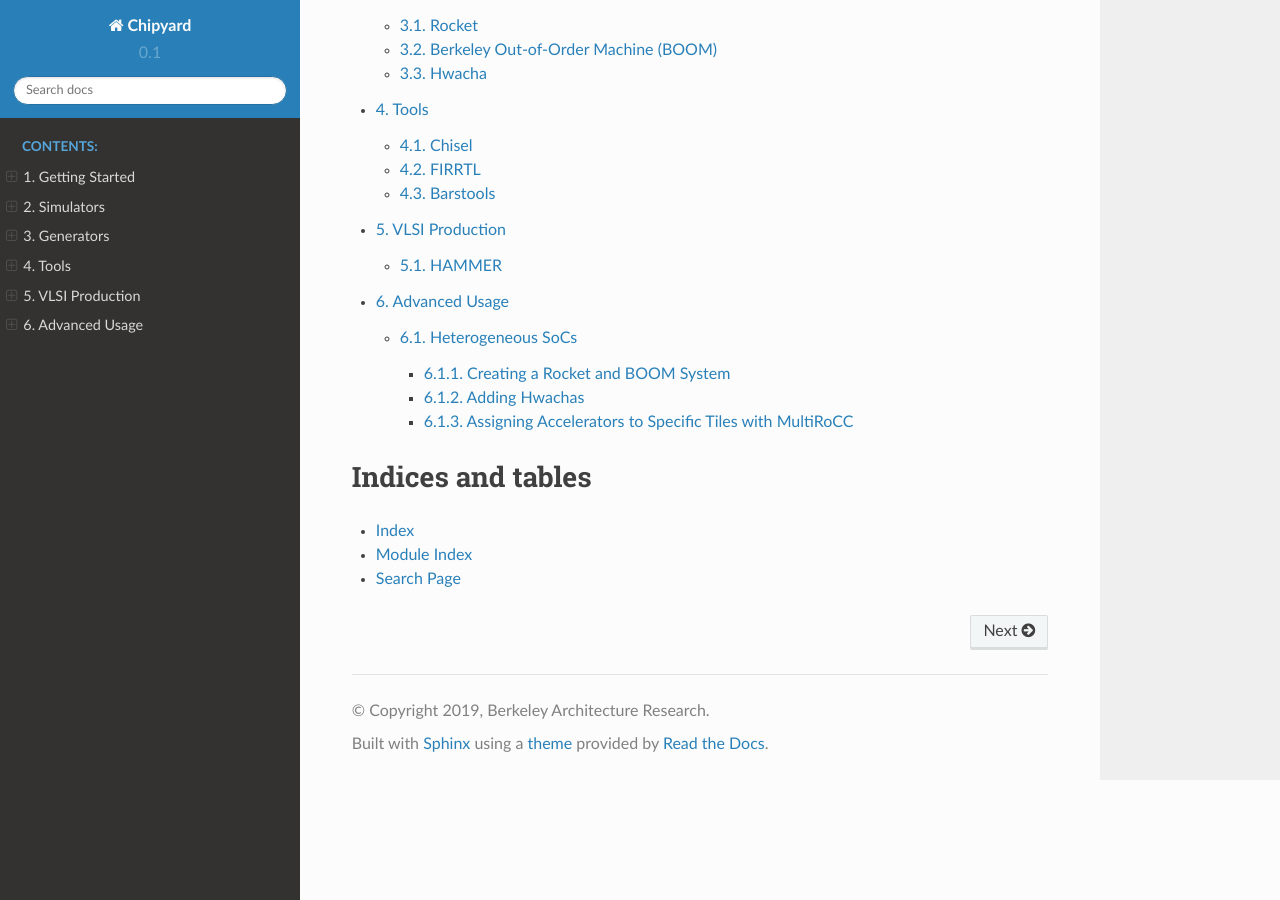
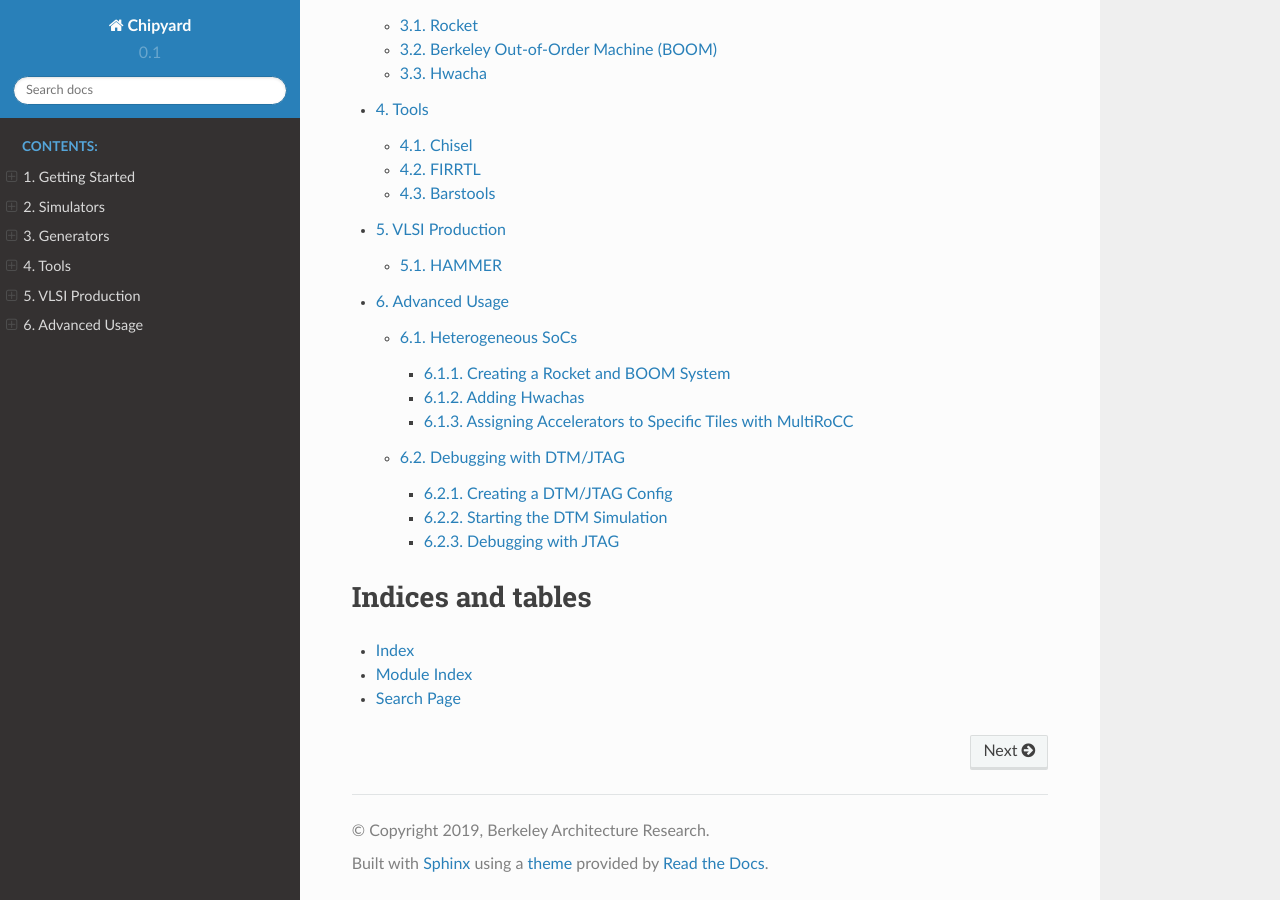
Before and after one commit to ucb-bar/chipyard, a Sphinx documentation site: the page built from docs/index.rst, in a window 1280 px wide and 900 px high, scrolled down 1454 px. Built offline with Sphinx 7.4.7 and the Read the Docs theme 2.0.0, drawn with Linux system fonts in a browser that asks for light colours; pages that are not in the unit, such as notebooks, are missing from menus; some of the changed lines change nothing that is shown.

Commit message:
Added DTM docs | bumped BOOM

```diff
--- /dev/null
+++ b/docs/Advanced-Usage/DTM-Debugging.rst
@@ -0,0 +1,48 @@
+Debugging with DTM/JTAG
+===============================
+
+By default, Chipyard is not setup to use the Debug Test Module (DTM) to bringup the core.
+Instead, Chipyard uses TSI commands to bringup the core (which normally results in a faster simulation).
+However, if you want to use JTAG, you must do the following steps to setup a DTM enabled system.
+
+Creating a DTM/JTAG Config
+-------------------------------------------
+
+First, a DTM config must be created for the system that you want to create.
+This involves specifying the SoC top-level to add a DTM as well as configuring that DTM to use JTAG.
+
+.. code-block:: scala
+
+    class DTMBoomConfig extends Config(
+      new WithDTMBoomRocketTop ++
+      new WithBootROM ++
+      new WithJtagDTM ++
+      new boom.common.SmallBoomConfig)
+
+In this example, the ``WithDTMBoomRocketTop`` mixin specifies that the top-level SoC will instantiate a DTM.
+The ``WithJtagDTM`` will configure that instantiated DTM to use JTAG as the bringup method (note: this can be removed if you want a DTM-only bringup).
+The rest of the mixins specify the rest of the system (cores, accelerators, etc).
+
+Starting the DTM Simulation
+-------------------------------------------
+
+After creating the config, call the ``make`` command like the following:
+
+.. code-block:: bash
+
+    cd sims/verilator
+    # or
+    cd sims/vcs
+
+    make CONFIG=DTMBoomConfig TOP=BoomRocketTopWithDTM MODEL=TestHarnessWithDTM
+
+In this example, this will use the config that you previously specified, as well as set the other parameters that are needed to satisfy the build system.
+After that point, you should have a JTAG enabled simulation that you can attach to using OpenOCD and GDB!
+
+Debugging with JTAG
+-------------------------------------------------------
+
+Please refer to the following resources on how to debug with JTAG.
+
+* https://github.com/chipsalliance/rocket-chip#-debugging-with-gdb
+* https://github.com/riscv/riscv-isa-sim#debugging-with-gdb
--- a/docs/Advanced-Usage/index.rst
+++ b/docs/Advanced-Usage/index.rst
@@ -9,3 +9,4 @@
    :caption: Getting Started:
 
    Heterogeneous-SoCs
+   DTM-Debugging
```
